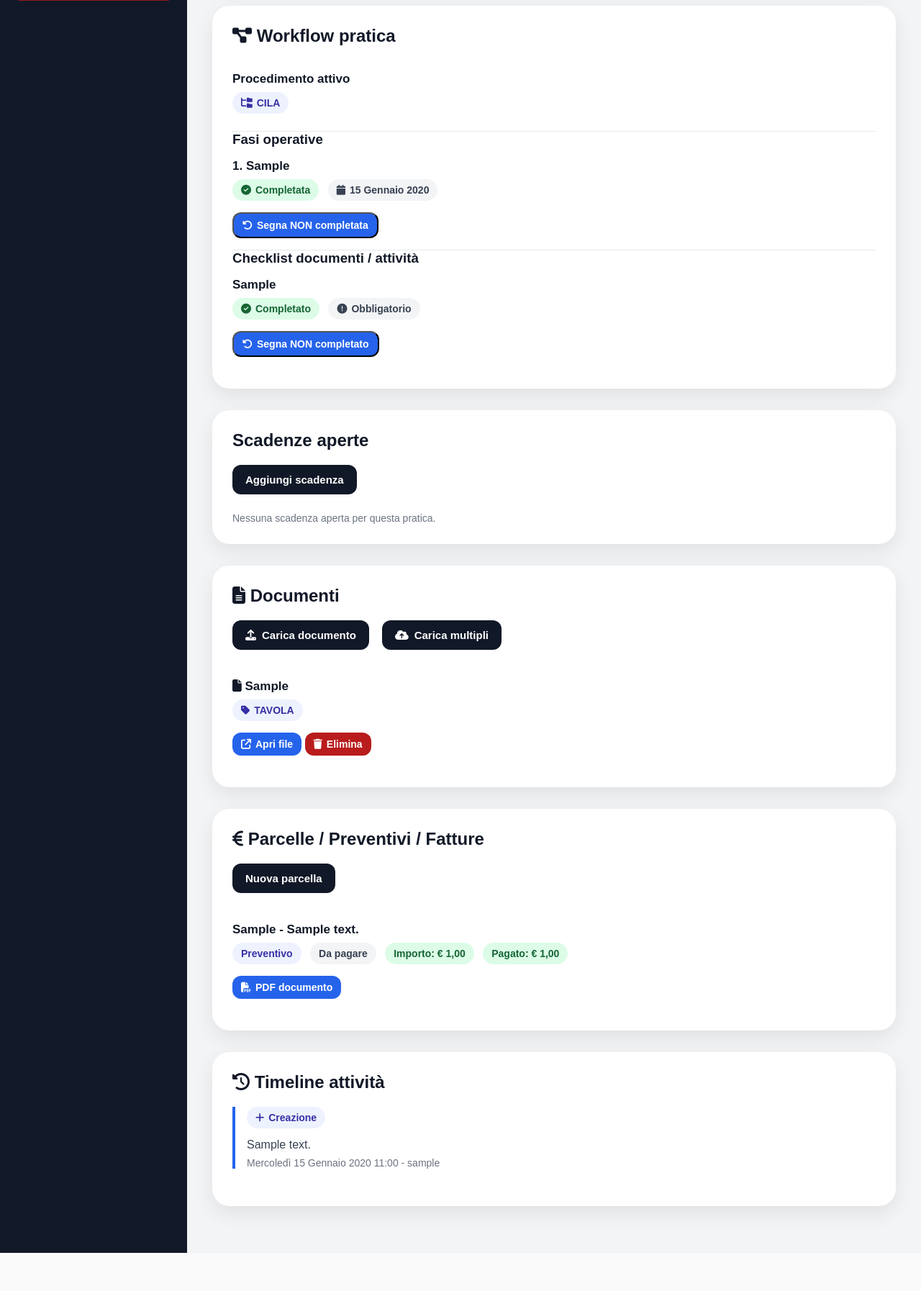
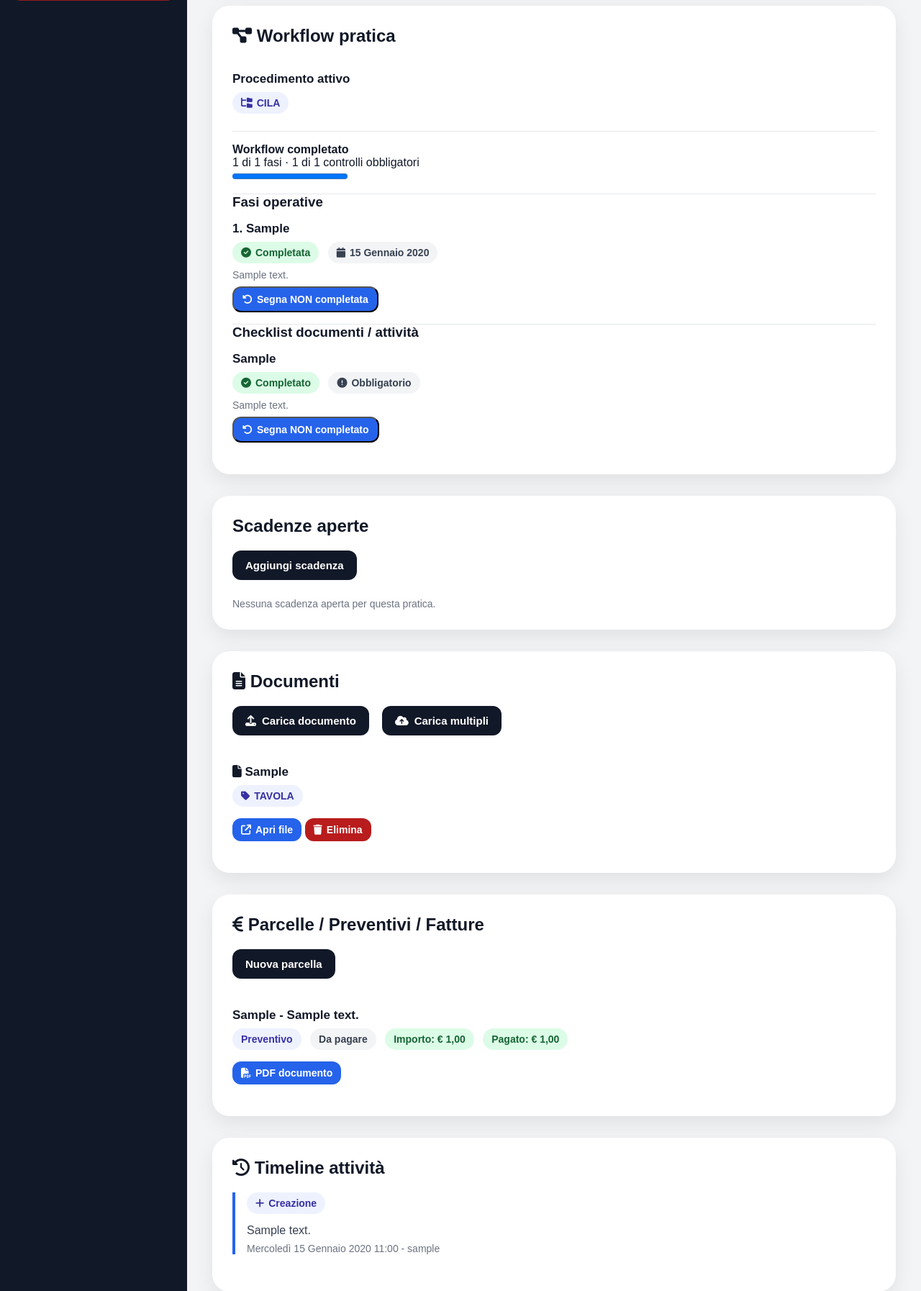
Before and after one commit to alessandrofabris09/gestionale-studio, a Django app: page /pratiche/1/ in a window 1280 px wide. Shown: the part 1252-3046 px from the top of the page at 72% size. Before the commit the page ends 2993 px from the top, so only its background shows below. Run offline with Django 5.2, Linux system fonts and the light colour scheme; a user stored in the database is signed in; data comes from the database, SQL or seed files in the repository; tables that the repository leaves empty hold one stand-in row (values such as "Sample post").

Commit message:
Mostra avanzamento workflow e sincronizza le scadenze delle fasi

```diff
--- a/pratiche/templates/pratiche/dettaglio_pratica.html
+++ b/pratiche/templates/pratiche/dettaglio_pratica.html
@@ -374,19 +374,27 @@ Scheda pratica
         Workflow pratica
     </h2>
 
-    {% if workflow_pratica and workflow_pratica.workflow %}
+    {% if workflow_pratica %}
 
         <div class="item">
             <div class="item-title">Procedimento attivo</div>
             <span class="badge type">
                 <i class="fa-solid fa-folder-tree"></i>
-                {{ workflow_pratica.workflow.nome }}
+                {{ workflow_pratica.workflow.nome|default:"Modello non più disponibile" }}
             </span>
         </div>
 
+        {% if totale_workflow %}
+            <div class="item">
+                <strong>{% if passaggi_completati == totale_workflow %}Workflow completato{% else %}Avanzamento workflow{% endif %}</strong>
+                <p>{{ fasi_completate }} di {{ fasi_workflow|length }} fasi · {{ controlli_completati }} di {{ controlli_obbligatori }} controlli obbligatori</p>
+                <progress aria-label="Avanzamento workflow" value="{{ passaggi_completati }}" max="{{ totale_workflow }}"></progress>
+            </div>
+        {% endif %}
+
         <h3>Fasi operative</h3>
 
-        {% for fase in workflow_pratica.fasi_pratica.all %}
+        {% for fase in fasi_workflow %}
 
             <div class="item">
                 <div class="item-title">
@@ -412,9 +420,10 @@ Scheda pratica
                     </span>
                 {% endif %}
 
-                <br>
+                {% if fase.descrizione %}<p class="muted">{{ fase.descrizione }}</p>{% endif %}
 
-                <form method="post" action="/workflow/fase/{{ fase.id }}/toggle/" style="display:inline">{% csrf_token %}<button type="submit" class="action-btn">
+                {% if puo_modificare_workflow %}
+                <form method="post" action="{% url 'toggle_fase' fase.id %}" style="display:inline">{% csrf_token %}<button type="submit" class="action-btn">
                     {% if fase.completata %}
                         <i class="fa-solid fa-rotate-left"></i>
                         Segna NON completata
@@ -423,6 +432,7 @@ Scheda pratica
                         Segna completata
                     {% endif %}
                 </button></form>
+                {% endif %}
             </div>
 
         {% empty %}
@@ -433,7 +443,7 @@ Scheda pratica
 
         <h3>Checklist documenti / attività</h3>
 
-        {% for voce in workflow_pratica.checklist_pratica.all %}
+        {% for voce in checklist_workflow %}
 
             <div class="item">
                 <div class="item-title">
@@ -464,9 +474,10 @@ Scheda pratica
                     </span>
                 {% endif %}
 
-                <br>
+                {% if voce.descrizione %}<p class="muted">{{ voce.descrizione }}</p>{% endif %}
 
-                <form method="post" action="/workflow/checklist/{{ voce.id }}/toggle/" style="display:inline">{% csrf_token %}<button type="submit" class="action-btn">
+                {% if puo_modificare_workflow %}
+                <form method="post" action="{% url 'toggle_checklist' voce.id %}" style="display:inline">{% csrf_token %}<button type="submit" class="action-btn">
                     {% if voce.completato %}
                         <i class="fa-solid fa-rotate-left"></i>
                         Segna NON completato
@@ -475,6 +486,7 @@ Scheda pratica
                         Segna completato
                     {% endif %}
                 </button></form>
+                {% endif %}
             </div>
 
         {% empty %}
--- a/pratiche/views.py
+++ b/pratiche/views.py
@@ -108,7 +108,7 @@ def attiva_workflow_automatico(pratica, variante=None):
                 days=fase.giorni_scadenza
             )
 
-        FasePratica.objects.create(
+        fase_pratica = FasePratica.objects.create(
             workflow_pratica=workflow_pratica,
             titolo=fase.titolo,
             descrizione=fase.descrizione,
@@ -121,6 +121,7 @@ def attiva_workflow_automatico(pratica, variante=None):
             Scadenza.objects.create(
                 pratica=pratica,
                 workflow_origine=workflow_pratica,
+                fase_origine=fase_pratica,
                 titolo=fase.titolo,
                 descrizione=f'Workflow automatico: {fase.titolo}',
                 data_scadenza=data_scadenza,
@@ -230,10 +231,13 @@ def dettaglio_pratica(request, pratica_id):
             studio=studio
         )
 
-    try:
-        workflow_pratica = pratica.workflow_pratica
-    except Exception:
-        workflow_pratica = None
+    workflow_pratica = getattr(pratica, 'workflow_pratica', None)
+    fasi = list(workflow_pratica.fasi_pratica.order_by('ordine', 'pk')) if workflow_pratica else []
+    checklist = list(workflow_pratica.checklist_pratica.order_by('ordine', 'pk')) if workflow_pratica else []
+    obbligatorie = [voce for voce in checklist if voce.obbligatorio]
+    fasi_completate = sum(fase.completata for fase in fasi)
+    controlli_completati = sum(voce.completato for voce in obbligatorie)
+    totale_workflow = len(fasi) + len(obbligatorie)
 
     documenti = pratica.documenti.all()
     puo_vedere_scadenze = puo_usare_agenda(request)
@@ -261,6 +265,14 @@ def dettaglio_pratica(request, pratica_id):
         ),
         'attivita': attivita,
         'workflow_pratica': workflow_pratica,
+        'fasi_workflow': fasi,
+        'checklist_workflow': checklist,
+        'fasi_completate': fasi_completate,
+        'controlli_completati': controlli_completati,
+        'controlli_obbligatori': len(obbligatorie),
+        'passaggi_completati': fasi_completate + controlli_completati,
+        'totale_workflow': totale_workflow,
+        'puo_modificare_workflow': studio is not None and puo_modificare_pratiche(request),
     }
 
     return render(
--- a/scadenze/models.py
+++ b/scadenze/models.py
@@ -24,6 +24,10 @@ class Scadenza(models.Model):
         blank=True,
         related_name='scadenze_generate',
         editable=False,
+    )
+    fase_origine = models.OneToOneField(
+        'workflow.FasePratica', on_delete=models.SET_NULL,
+        null=True, blank=True, editable=False, related_name='scadenza_generata',
     )
     archiviata = models.BooleanField(default=False, editable=False)
     da_pratica = models.BooleanField(default=False, editable=False)
```
Also changed, not shown: workflow/tests.py (+24 -0 lines), workflow/views.py (+10 -3 lines), scadenze/migrations/0004_scadenza_fase_origine.py (added).
